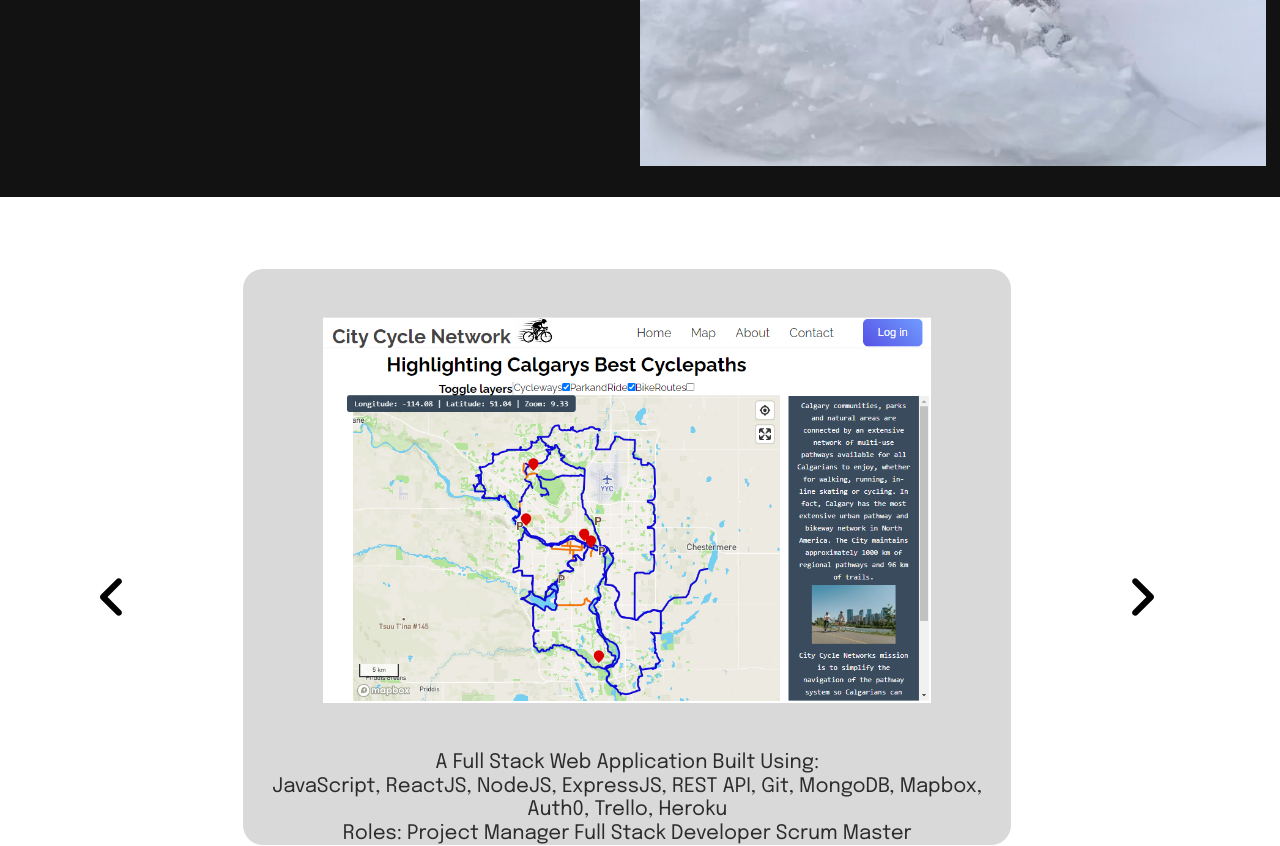
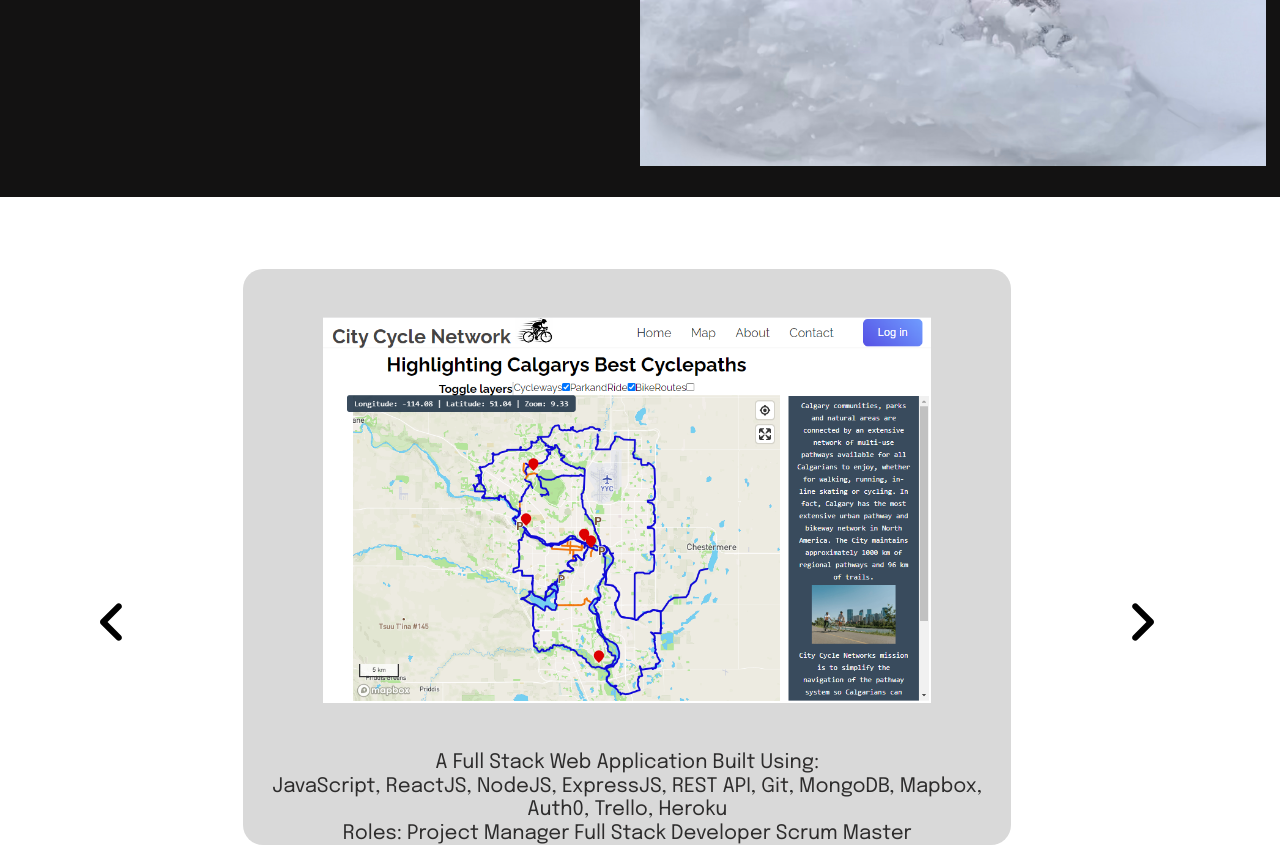
Before and after one commit to lmifflen/portfolio, a React (Create React App) app: page / in a window 1280 px wide. Shown: the part 1803-2649 px from the top of the page. Built offline with nearby package versions, Linux system fonts and the light colour scheme; no server answers.

Commit message:
updated arrow postions

```diff
--- a/src/components/Portfolio/Portfolio.css
+++ b/src/components/Portfolio/Portfolio.css
@@ -76,12 +76,14 @@
 .arrow-left {
     height: 50px;
     position: absolute;
+    top: 50%;
     left: 100px;
     color: #2d2c2c;
   }
   .arrow-right {
       height: 50px;
       position: absolute;
+      top: 50%;
       right: 100px;
       color: #2d2c2c;
     }
```
